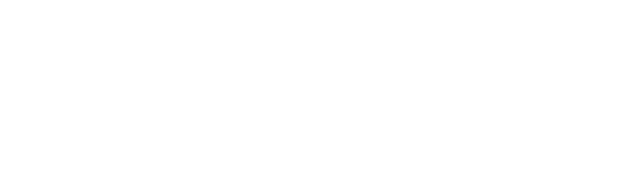
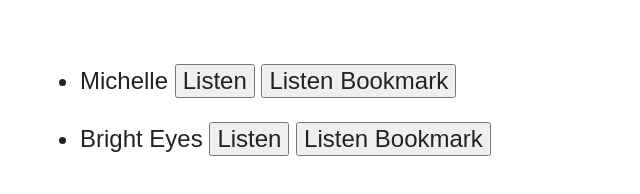
Before and after one commit to Celakanth/backbone, a website: page www/index.html in a window 1280 px wide. Shown: the whole page, without its empty margins (0-640 px from the left). Drawn offline with Linux system fonts and the light colour scheme.

Commit message:
Added views and events

```diff
--- a/package.json
+++ b/package.json
@@ -8,5 +8,9 @@
   },
   "author": "",
   "license": "ISC",
-  "dependencies": {}
+  "dependencies": {
+    "lodash": "^4.17.11",
+    "mongoose": "^5.4.17",
+    "validator": "^10.11.0"
+  }
 }
--- a/www/index.html
+++ b/www/index.html
@@ -14,9 +14,11 @@
         <script src="js/lib/modernizr-2.6.2.min.js"></script>
     </head>
     <body>
+        <ul id="songs"></ul>
         <script src="js/lib/jquery-min.js"></script>
         <script src="js/lib/underscore-min.js"></script>
         <script src="js/lib/backbone-min.js"></script>
         <script src="js/main.js"></script>
+
     </body>
 </html>
--- a/www/js/main.js
+++ b/www/js/main.js
@@ -7,31 +7,48 @@ const Song = Backbone.Model.extend();
 
 const Songs = Backbone.Collection.extend({
     model: Song
+})
+
+
+const SongView = Backbone.View.extend({
+    //You can add html attributes here
+    tagName: "li",
+    events:{
+        "click":"onClick",
+        "click .bookmark": "onClickBookMark"
+    },
+    onClick: function() {
+        console.log("Listen button click");
+    },
+    onClickBookMark: function(e) {
+        e.stopPropagation();
+        console.log('Bookmark clicked');
+    },
+    render:function(){
+        this.$el.html("<p>" + this.model.get("title") + "&nbsp;<button>Listen</button>&nbsp<button class='bookmark'>Listen Bookmark</button></p>");
+
+        return this;
+    },
+    attributes:{
+        "data-genre":"jazz"
+    }
 });
 
-var songs = new Songs([
-    new Song({title:"Song 1"}),
-    new Song({title:"Song 2"}),
-    new Song({title:"Song 3"})
+const SongsView = Backbone.View.extend({
+    render: function() {
+        const self = this;
+        this.model.each(function(song){
+            const songView = new SongView({ model: song})
+            self.$el.append(songView.render().$el);
+        })
+    }
+
+})
+
+const songs = new Songs([
+    new Song({title:"Michelle", artist:"Beetles"}),
+    new Song({title:"Bright Eyes", artist:"Simon & Garfuncal"})
 ])
-//add is owned by Underscore;
-songs.add(new Song({title:"Song 4"}));
+const songsView = new SongsView({ el: "#songs", model: songs });
 
-const firstSong = songs.at(0);
-const songWithIdC1 = songs.get("c1")
-songs.remove(firstSong);
-
-songs.add(new Song({title:"Rader", genre:"Metal", downloads:110,}), {at:0});
-songs.push({title:"At home", genre:"Classic", downloads:90});
-
-const MetalSong = songs.where({genre:"Metal"}); //any and all objects
-const Classic = songs.findWhere({genre:"Classic"}); //First instanse
-
-console.log("The metal song is ", MetalSong);
-console.log("Classic songs", Classic);
-
-const topDownloads = songs.filter(function(song){
-    return song.get("downloads") > 90;
-});
-
-console.log("The top downloads is", topDownloads);
+songsView.render();
```
Also changed, not shown: playground/main1.js (+31 -38 lines), playground/mainCollections.js (added, +37 -0 lines), 1 other file.
